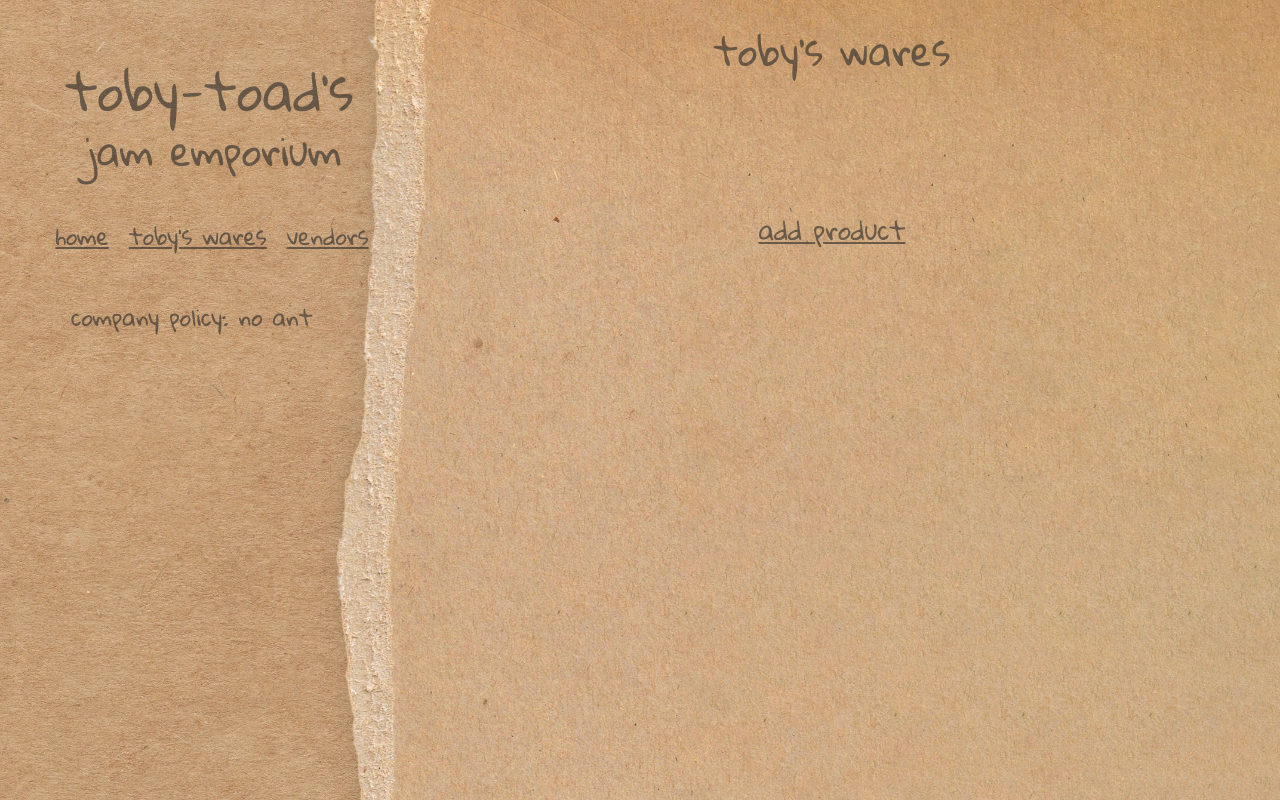
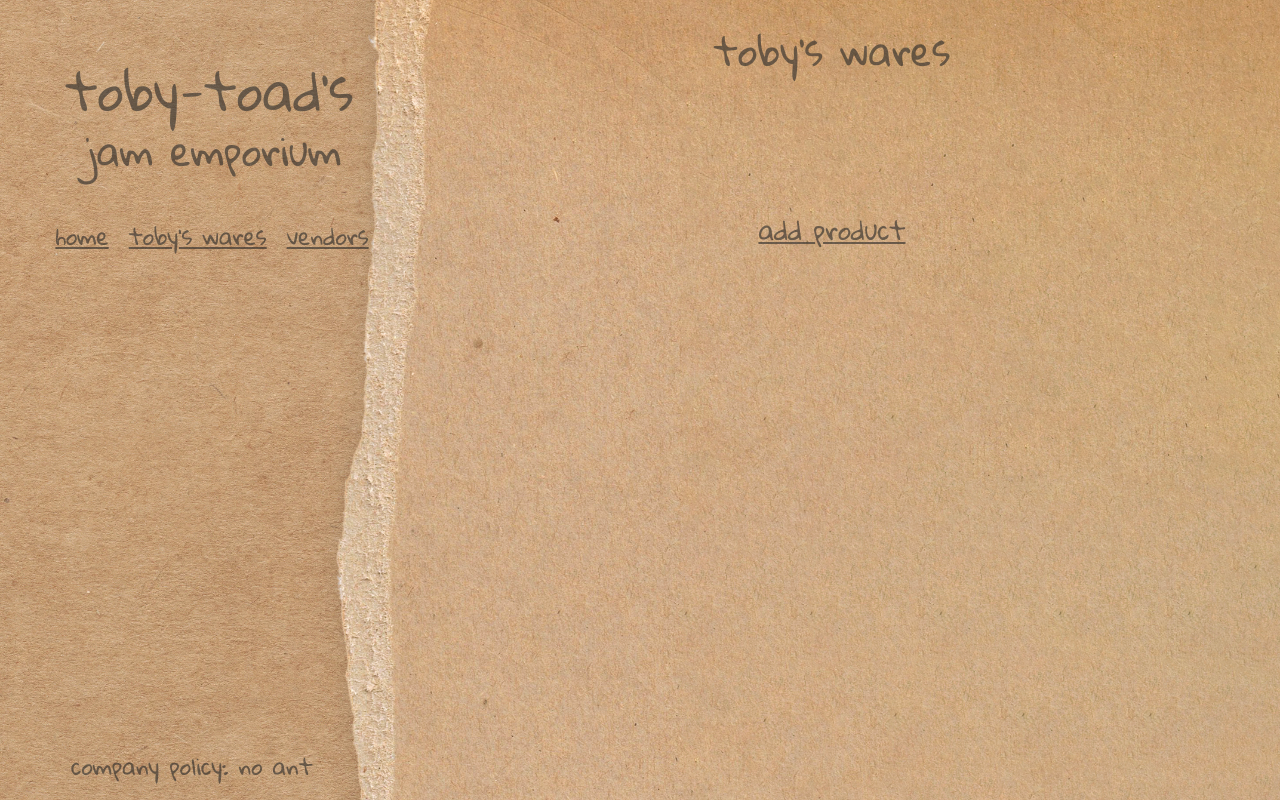
Before and after one commit to elizaholman/Jams-n-Such, a Flask app: page /products in a window 1280 px wide. Run offline with Flask 2, Linux system fonts and the light colour scheme; data that the repository does not hold is empty; some libraries are stand-ins or nearby versions.

Commit message:
company policy

```diff
--- a/jams_n_such/static/style.css
+++ b/jams_n_such/static/style.css
@@ -16,6 +16,8 @@
     display: grid;
     grid-template-columns: 30% 70%;
     grid-template-rows: 90% 10%;
+    width: 100vw;
+    height: 100vh;
 }
 
 
@@ -101,13 +103,11 @@
 }
 
 .policy {
-    display:grid;
-    grid-row-start: 2;
-    grid-column-start: 1;
     display:flex;
     flex-direction: row;
     justify-content:center;
     align-items: flex-end;
+    padding-bottom: 10px;
 
     font-family: 'Gloria Hallelujah';
     font-style: normal;
@@ -139,8 +139,6 @@
 
 
 .sub_index {
-    grid-row-start: 1;
-    grid-column-start: 2;
     display: grid;
     grid-template-columns: 1fr 1fr;
     grid-row-gap: 30px;
@@ -161,8 +159,6 @@
 
 
 .show_index {
-    grid-row-start: 1;
-    grid-column-start: 2;
     padding-top: 100px;
     display: flex;
     justify-content: center;
```
